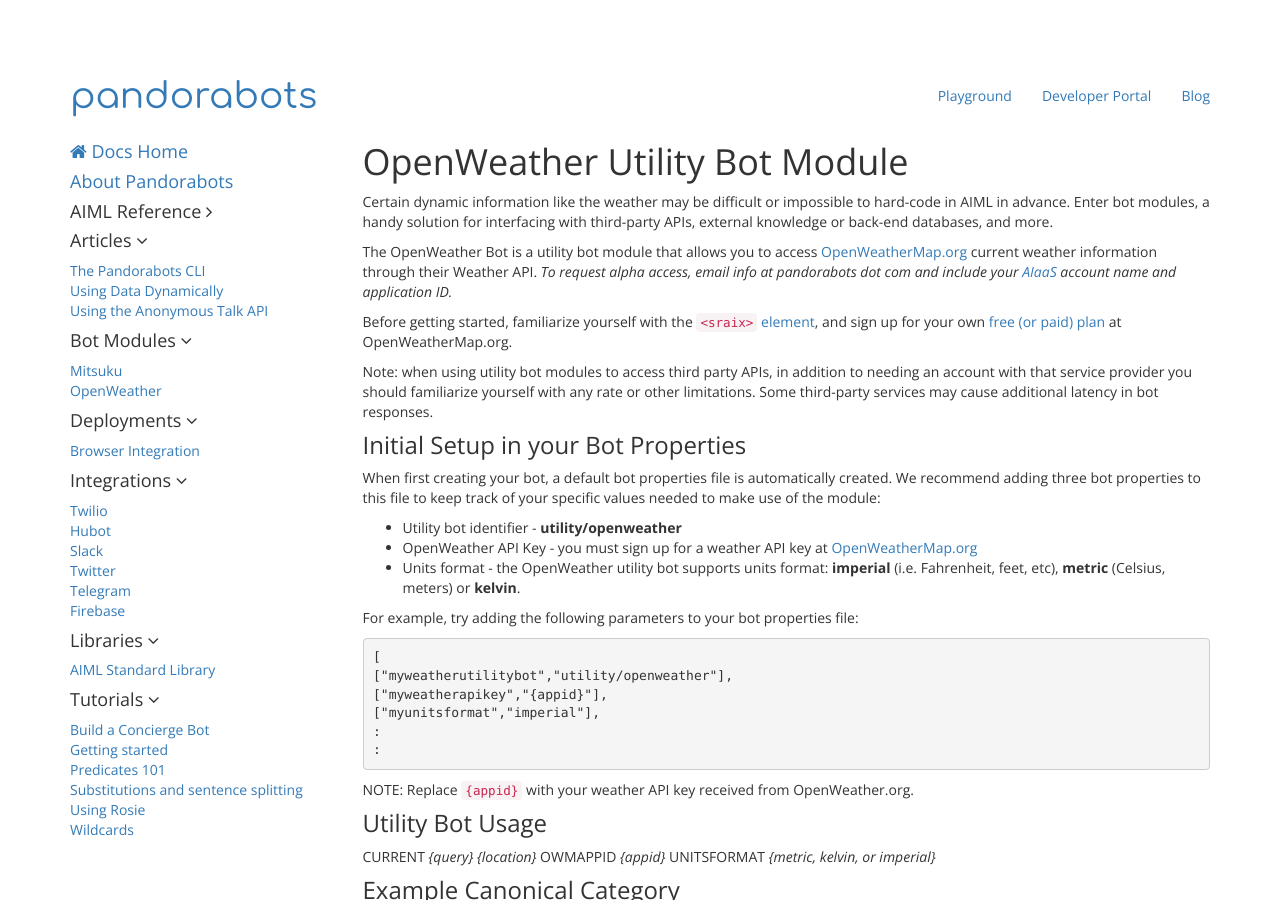
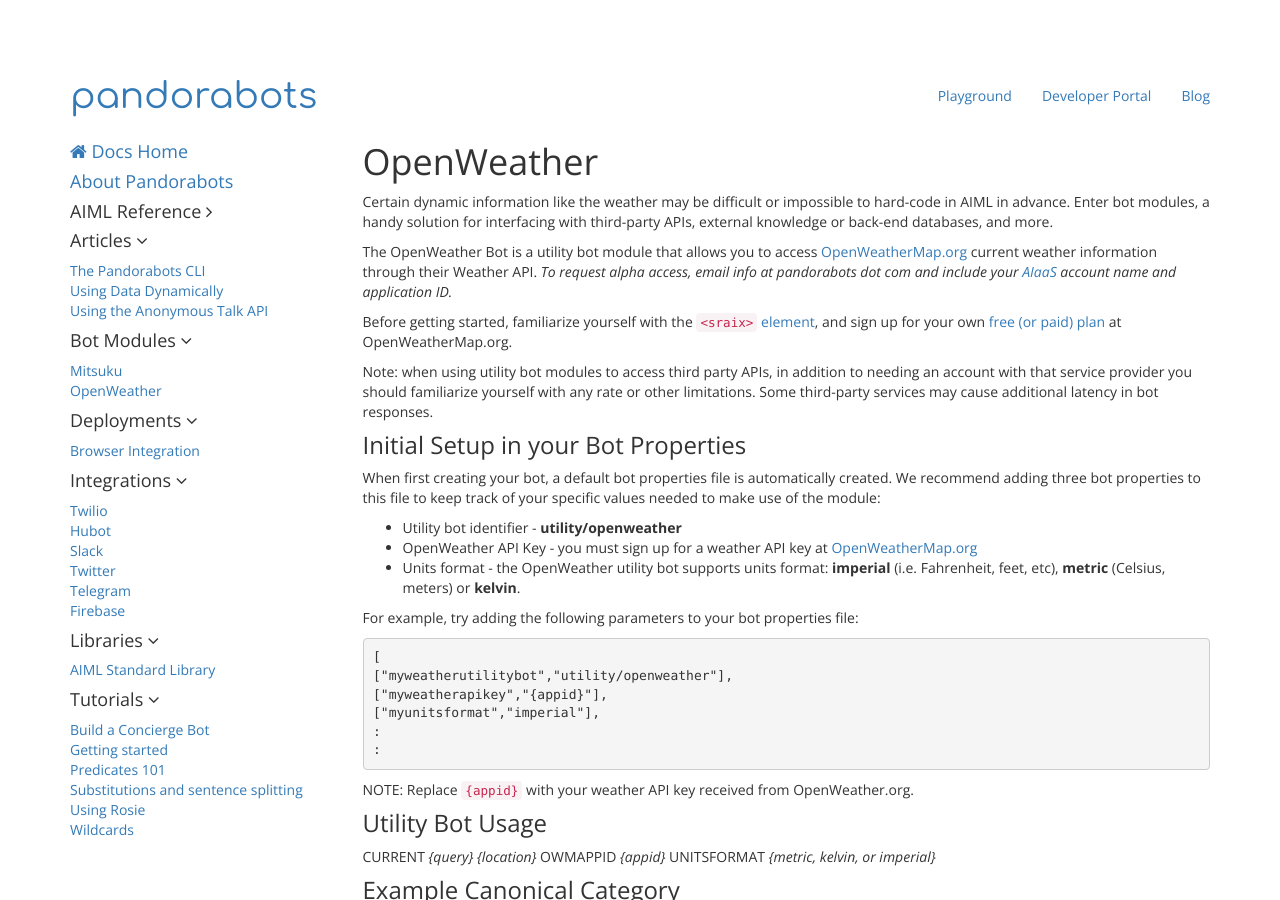
Before and after one commit to pandorabots/pandorabots.github.io, a Jekyll site: the page built from _modules/openweather-utility-bot-module.md, in a window 1280 px wide and 900 px high. Built offline with Jekyll 4.4.1, drawn with Linux system fonts in a browser that asks for light colours.

Commit message:
Update openweather-utility-bot-module.md

```diff
--- a/_modules/openweather-utility-bot-module.md
+++ b/_modules/openweather-utility-bot-module.md
@@ -3,7 +3,7 @@ layout: default
 title: OpenWeather
 ---
 
-# OpenWeather Utility Bot Module
+# OpenWeather
 
 Certain dynamic information like the weather may be difficult or impossible to hard-code in AIML in advance. Enter bot modules, a handy solution for interfacing with third-party APIs, external knowledge or back-end databases, and more.
 
```
